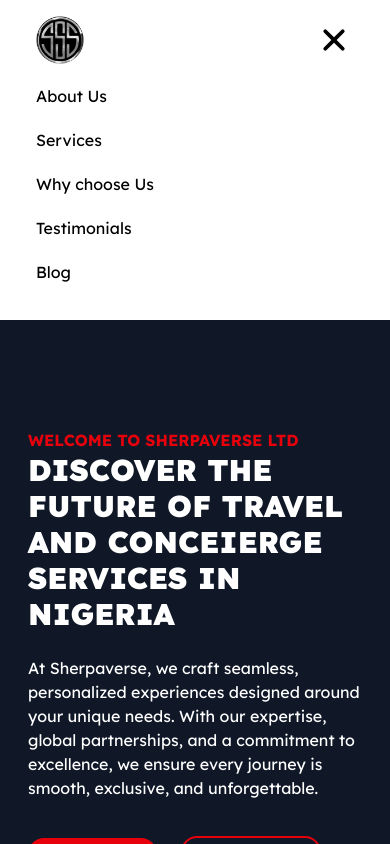
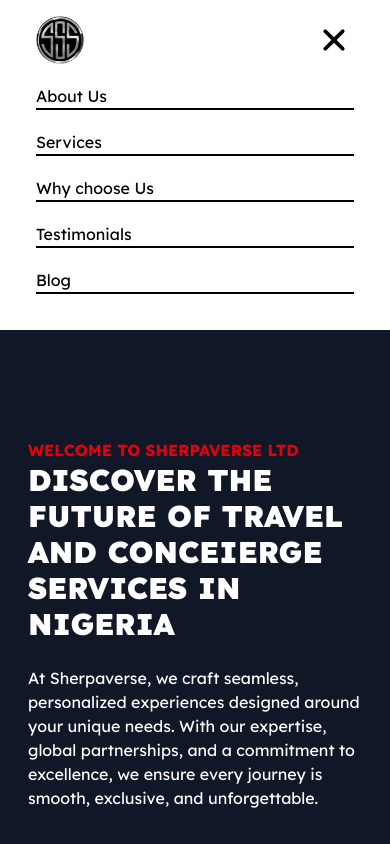
Before and after one commit to ikennaex/sherpaverse, a React (Vite) app: page / in a window 390 px wide. Both pictures are taken after a click on the element 334 px from the left and 40 px from the top of the page. Shown: the top 844 px of the page. Built offline with nearby package versions, Linux system fonts and the light colour scheme.

Commit message:
border line in nav

```diff
--- a/src/Components/Navbar.jsx
+++ b/src/Components/Navbar.jsx
@@ -72,13 +72,13 @@
             {menuItems.map((menu) => {
               return (
               menu.link.includes("#") ?
-              <a href={menu.link} className='nav-link'>
+              <a href={menu.link} className='nav-link border-b-2 '>
               {menu.name}
               {/* {menu.name} */}
             </a>
 
               :
-              <Link to={menu.link} className='nav-link'>
+              <Link to={menu.link} className='nav-link border-b-2'>
                 {menu.name}
                 {/* {menu.name} */}
               </Link>
```
